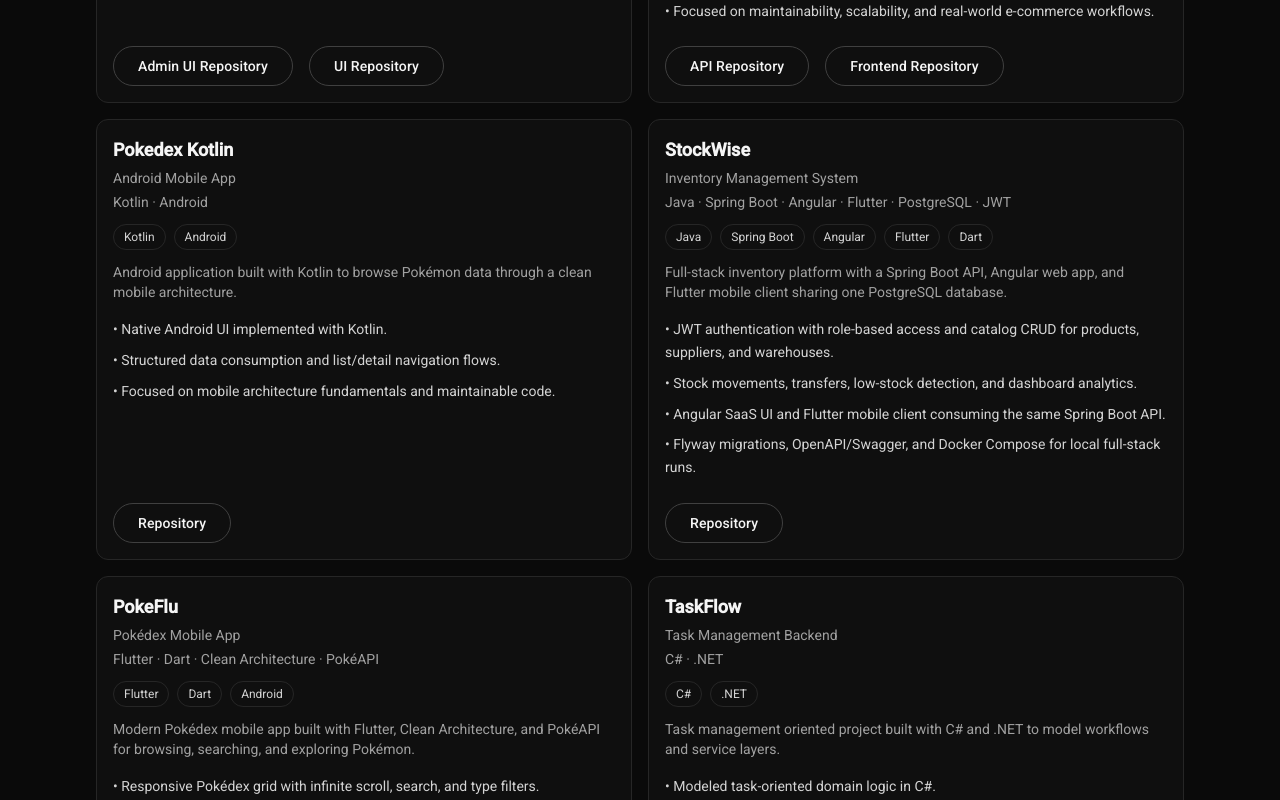
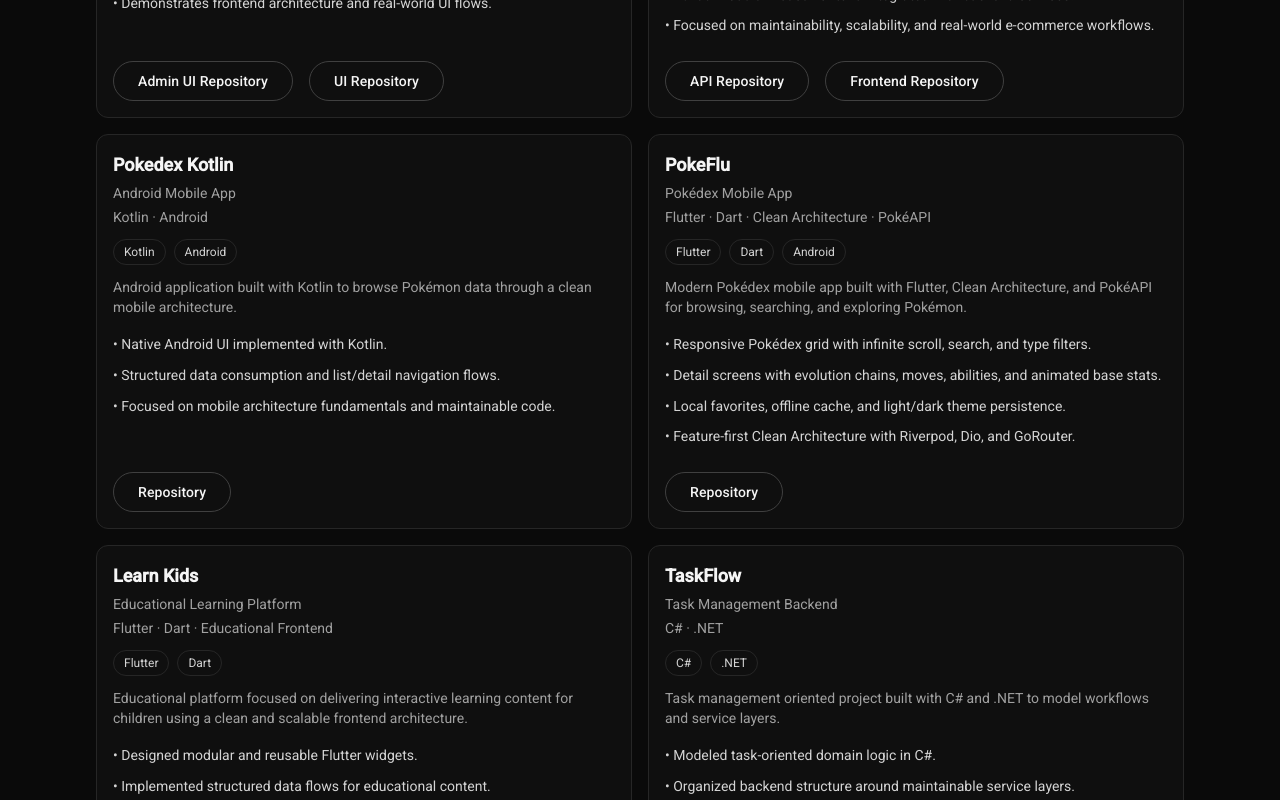
Before and after one commit to SentenciaSQL/portfolio, an Angular app: page /projects in a window 1280 px wide. Shown: the part 1480-2280 px from the top of the page. Built offline with nearby package versions, Linux system fonts and the light colour scheme.

Commit message:
Update projects.data.ts

```diff
--- a/src/app/core/projects/projects.data.ts
+++ b/src/app/core/projects/projects.data.ts
@@ -28,11 +28,10 @@ export const PROJECTS: ProjectMeta[] = [
     ],
   },
   {
-    id: 'learnKids',
-    featured: true,
-    stacks: ['Flutter', 'Dart'],
+    id: 'stockWise',
+    stacks: ['Java', 'Spring Boot', 'Angular', 'Flutter', 'Dart'],
     links: [
-      {kind: 'repo', url: 'https://github.com/SentenciaSQL/learn_kids_app'},
+      {kind: 'repo', url: 'https://github.com/SentenciaSQL/StockWise-App'},
     ],
   },
   {
@@ -61,17 +60,18 @@ export const PROJECTS: ProjectMeta[] = [
     ],
   },
   {
-    id: 'stockWise',
-    stacks: ['Java', 'Spring Boot', 'Angular', 'Flutter', 'Dart'],
-    links: [
-      {kind: 'repo', url: 'https://github.com/SentenciaSQL/StockWise-App'},
-    ],
-  },
-  {
     id: 'pokeFlu',
     stacks: ['Flutter', 'Dart', 'Android'],
     links: [
       {kind: 'repo', url: 'https://github.com/SentenciaSQL/PokeFlu'},
+    ],
+  },
+  {
+    id: 'learnKids',
+    featured: true,
+    stacks: ['Flutter', 'Dart'],
+    links: [
+      {kind: 'repo', url: 'https://github.com/SentenciaSQL/learn_kids_app'},
     ],
   },
   {
```
